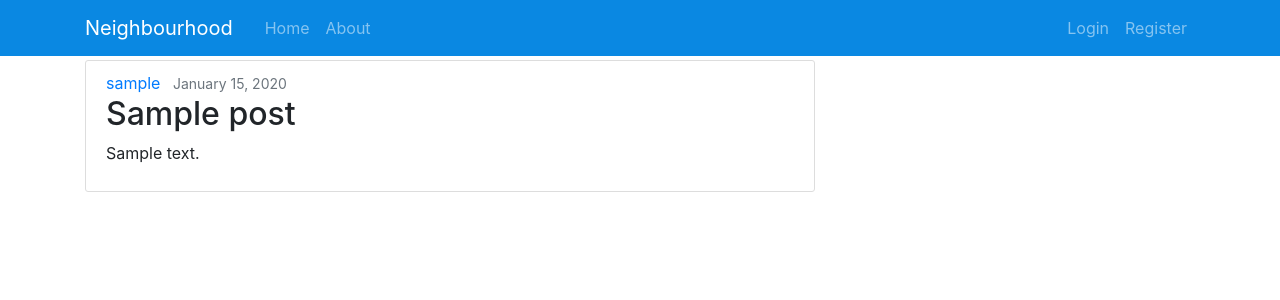
After one commit to josphat-n/neighbourhood, a Django app: page /post/1/ in a window 1280 px wide. The commit adds this page. Shown: the top 300 px of the page. Run offline with Django 3.2, Linux system fonts and the light colour scheme; tables that the repository leaves empty hold one stand-in row (values such as "Sample post"); some libraries are stand-ins or nearby versions.

Commit message:
define a class view for viewing a single post.

```diff
--- a/hood/admin.py
+++ b/hood/admin.py
@@ -1,7 +1,6 @@
 from django.contrib import admin
-from .models import Hood, User, Business
+from .models import Hood, Business
 
 # Register your models here.
 admin.site.register(Hood)
-admin.site.register(User)
 admin.site.register(Business)
--- a/hood/models.py
+++ b/hood/models.py
@@ -1,6 +1,7 @@
 from django.db import models
 from django.contrib.auth.models import User
 from django.utils import timezone
+from django.urls import reverse
 
 # Create your models here.
 class Hood(models.Model):
@@ -8,10 +9,6 @@ class Hood(models.Model):
    name = models.CharField(max_length =30)
    location = models.CharField(max_length =30)
    occupants_count = models.IntegerField
-
-class User(models.Model):
-   name = models.CharField(max_length =30)
-   hood = models.ForeignKey(Hood, on_delete=models.CASCADE,default = 1)
 
 class Business(models.Model):
    name = models.CharField(max_length =30)
@@ -26,3 +23,6 @@ class Post(models.Model):
 
    def __str__(self):
       return self.title
+
+   def get_absolute_url(self):
+      return reverse('post-detail', kwargs={'pk': self.pk})
--- /dev/null
+++ b/hood/templates/hood/post_detail.html
@@ -0,0 +1,20 @@
+{% extends "base.html" %}
+{% block content %}
+  <article class="media content-section">
+
+    <div class="media-body">
+      <div class="article-metadata">
+        <a class="mr-2" href="#">{{ object.author }}</a>
+        <small class="text-muted">{{ object.date_posted|date:"F d, Y" }}</small>
+        {% if object.author == user %}
+          <div>
+            <a class="btn btn-secondary btn-sm mt-1 mb-1" href="#">Update</a>
+            <a class="btn btn-danger btn-sm mt-1 mb-1" href="#">Delete</a>
+          </div>
+        {% endif %}
+      </div>
+      <h2 class="article-title">{{ object.title }}</h2>
+      <p class="article-content">{{ object.content }}</p>
+    </div>
+  </article>
+{% endblock content %}
--- a/hood/templates/navbar.html
+++ b/hood/templates/navbar.html
@@ -1,20 +1,20 @@
 <nav class="navbar navbar-expand-md navbar-dark bg-steel fixed-top">
    <div class="container">
-     <a class="navbar-brand mr-4" href="#">Neighbourhood</a>
+     <a class="navbar-brand mr-4" href="{% url 'hood-home' %}">Neighbourhood</a>
      <button class="navbar-toggler" type="button" data-toggle="collapse" data-target="#navbarToggle" aria-controls="navbarToggle" aria-expanded="false" aria-label="Toggle navigation">
      <span class="navbar-toggler-icon"></span>
      </button>
      <div class="collapse navbar-collapse" id="navbarToggle">
        <div class="navbar-nav mr-auto">
-         <a class="nav-item nav-link" href="#">Home</a>
+         <a class="nav-item nav-link" href="{% url 'hood-home' %}">Home</a>
          <a class="nav-item nav-link" href="#">About</a>
        </div>
        <!-- Navbar Right Side -->
        <div class="navbar-nav">
          {% if user.is_authenticated %}
-           <a class="nav-item nav-link" href="#">New Post</a>
+           <a class="nav-item nav-link" href="{% url 'post-create' %}">New Post</a>
            <a class="nav-item nav-link" href="#">Profile</a>
-           <a class="nav-item nav-link" href="#">Logout</a>
+           <a class="nav-item nav-link" href="{% url 'logout' %}">Logout</a>
          {% else %}
            <a class="nav-item nav-link" href="{% url 'login' %}">Login</a>
            <a class="nav-item nav-link" href="{% url 'register' %}">Register</a>
--- a/hood/urls.py
+++ b/hood/urls.py
@@ -1,10 +1,11 @@
 from django.urls import path, include
 from . import views
-from .views import PostCreateView
+from .views import PostCreateView, PostDetailView
 
 
 urlpatterns = [
    path('', views.home, name ='hood-home'),
    path('profile/', views.profile, name='new-profile'),
+   path('post/<int:pk>/', PostDetailView.as_view(), name='post-detail'),
    path('post/new/', PostCreateView.as_view(), name='post-create'),
 ]
--- a/hood/views.py
+++ b/hood/views.py
@@ -1,6 +1,6 @@
 from django.shortcuts import render, redirect
 from django.contrib import messages
-from django.views.generic import CreateView
+from django.views.generic import CreateView, DetailView
 from django.contrib.auth.mixins import LoginRequiredMixin
 from .models import Post
 from .forms import UserRegisterForm
@@ -24,6 +24,9 @@ def register(request):
       form = UserRegisterForm()
    return render(request, 'users/register.html', {'form': form})
 
+class PostDetailView(DetailView):
+   model = Post
+
 class PostCreateView(LoginRequiredMixin, CreateView):
    model = Post
    fields = ['title', 'content']
--- a/neighbourhood/settings.py
+++ b/neighbourhood/settings.py
@@ -132,5 +132,4 @@ CRISPY_TEMPLATE_PACK = 'bootstrap4'
 
 #Login and Logout redirect pages
 LOGIN_REDIRECT_URL = '/'
-LOGOUT_REDIRECT_URL = '/'
 LOGIN_URL = 'login'
--- a/neighbourhood/urls.py
+++ b/neighbourhood/urls.py
@@ -9,8 +9,6 @@ urlpatterns = [
     path('admin/', admin.site.urls),
     path('', include('hood.urls')),
     path('register/', hood_views.register, name='register'),
-    # path('accounts/', include('registration.backends.simple.urls')),
     path('login/', auth_views.LoginView.as_view(template_name='users/login.html'), name='login'),
-    # path('login/', LoginView.as_view(template_name= '/'), name='user_login'),
-    # path('logout/', LogoutView.as_view(template_name='/'), name="user_logout"),
+    path('logout/', auth_views.LogoutView.as_view(template_name='users/logout.html'), name='logout'),
 ]
```
Also changed, not shown: hood/templates/users/logout.html (added, +9 -0 lines), hood/migrations/0001_initial.py, hood/migrations/0002_post.py (deleted), 1 other file.
